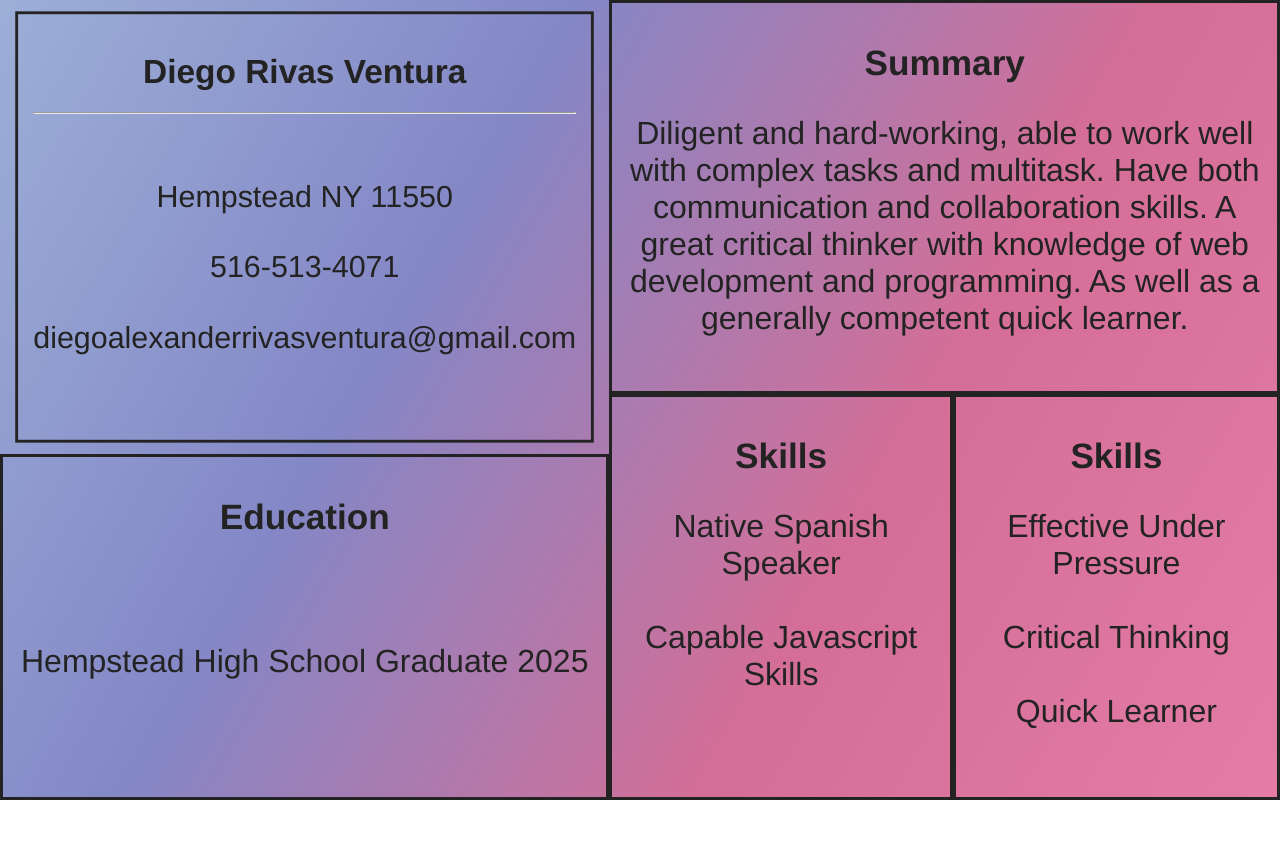
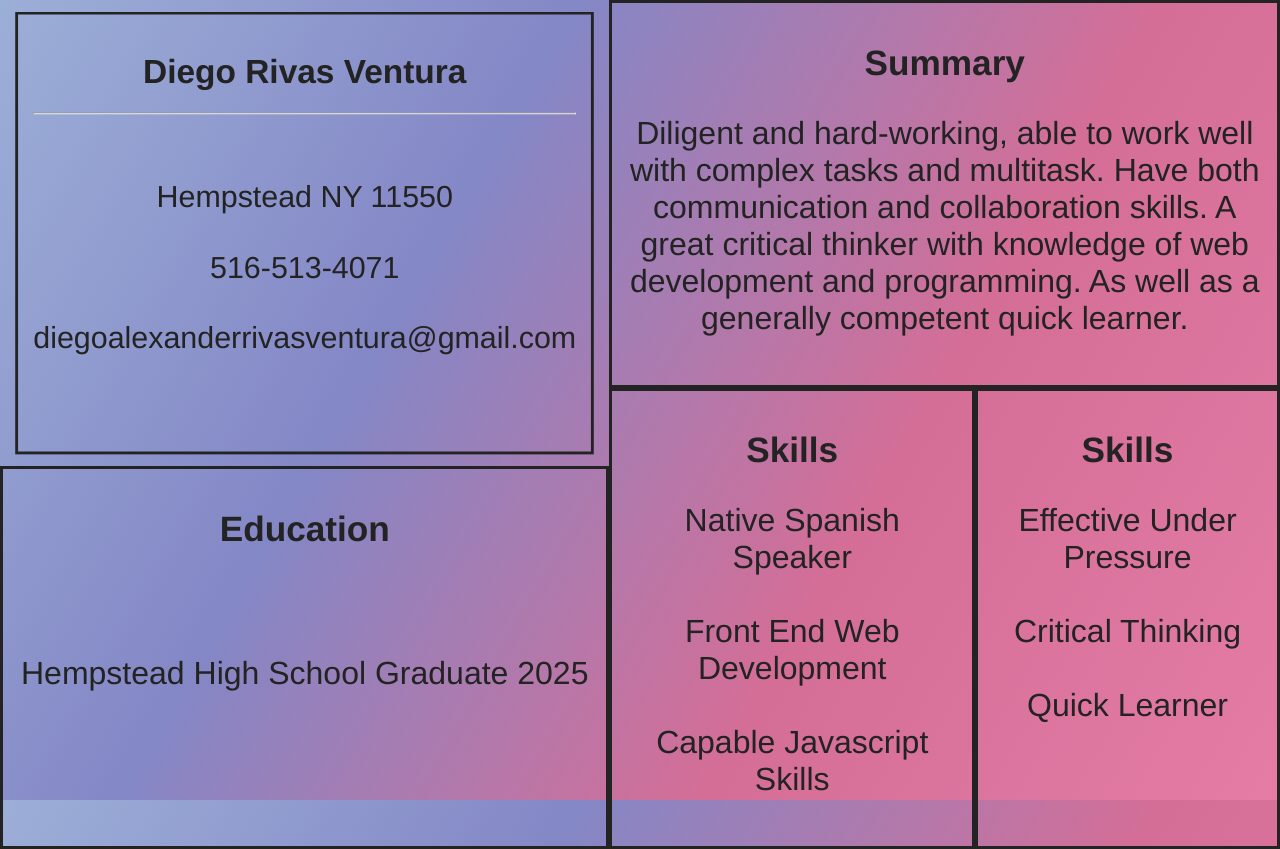
Before and after one commit to DiegoRivasVentura/DiegoRivasVenturas-Resume, a plain HTML site: page index.html in a window 1280 px wide. Before the commit the page ends 800 px from the top, so only its background shows below. Drawn offline with Linux system fonts and the light colour scheme.

Commit message:
Update index.html

```diff
--- a/index.html
+++ b/index.html
@@ -13,7 +13,7 @@
  <div class="SmallBox" id = "SmallBox1" ><h1>Diego Rivas Ventura </h1>  <hr>   <p> <br>Hempstead NY 11550 <br> <br> 516-513-4071 <br> <br>  diegoalexanderrivasventura@gmail.com</p></div>
  <div class="SmallBox" id = "SmallBox2"> <h1> Summary </h1>                <p> Diligent and hard-working, able to work well with complex tasks and multitask. Have both communication and collaboration skills. A great critical thinker with knowledge of web development and programming. As well as a generally competent quick learner. </p></div>
  <div class="SmallBox" id = "SmallBox3"> <h1> Education </h1>              <p><br><br> Hempstead High School Graduate 2025 </p></div>
- <div class="SmallBox" id = "SmallBox4"> <h1> Skills </h1>                 <p> Native Spanish Speaker <br> <br> Capable Javascript Skills</p></div>
+ <div class="SmallBox" id = "SmallBox4"> <h1> Skills </h1>                 <p> Native Spanish Speaker <br> <br> Front End Web Development <br><br> Capable Javascript Skills</p></div>
  <div class="SmallBox" id = "SmallBox5"> <h1> Skills </h1>                 <p> Effective Under Pressure <br><br> Critical Thinking <br><br> Quick Learner</p></div>
 
 </div>
```
